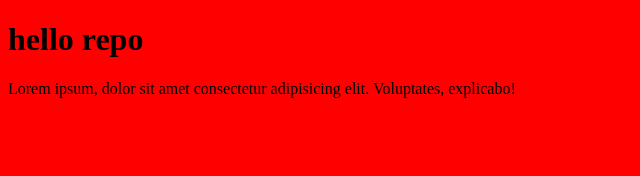
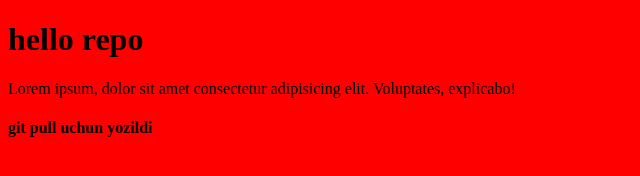
Before and after one commit to baxtiyordevoloper/repo_2025_1yanvar, a plain HTML site: page index.html in a window 1280 px wide. Shown: the whole page, without its empty margins (0-640 px from the left). Drawn offline with Linux system fonts and the light colour scheme.

Commit message:
Update index.html

```diff
--- a/index.html
+++ b/index.html
@@ -9,7 +9,7 @@
 <body>
   <h1>hello repo</h1>
   <p>Lorem ipsum, dolor sit amet consectetur adipisicing elit. Voluptates, explicabo!</p>
-
+  <h4> git pull uchun yozildi</h4>
 
 </body>
 </html>
```
